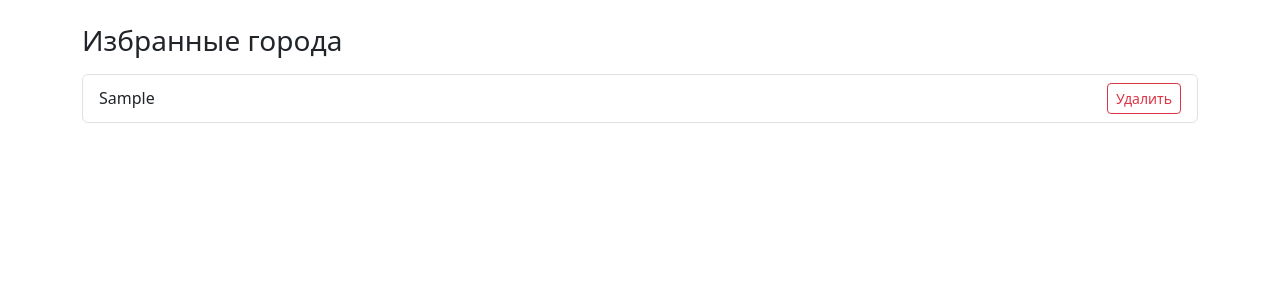
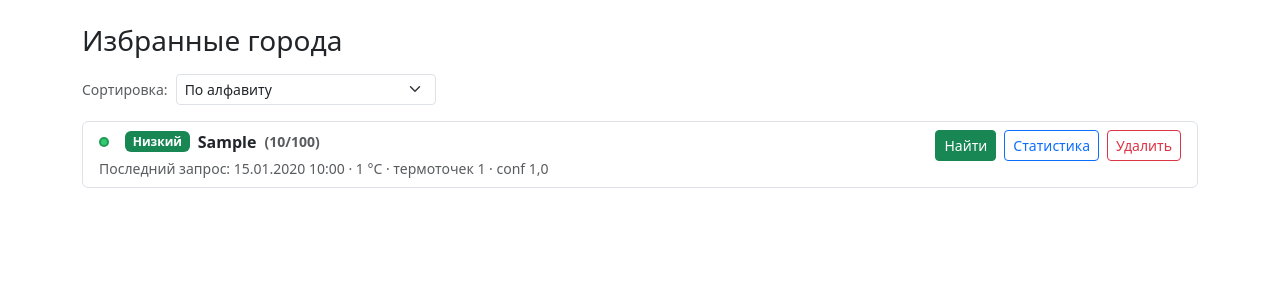
Before and after one commit to Babks/final-django-project, a Django app: page /favorites/ in a window 1280 px wide. Shown: the part 56-356 px from the top of the page. Run offline with Django 5.2, Linux system fonts and the light colour scheme; a user stored in the database is signed in; tables that the repository leaves empty hold one stand-in row (values such as "Sample post").

Commit message:
feat: adding a link to the statistics and weather search from the favorites

```diff
--- a/core/templates/core/favorites.html
+++ b/core/templates/core/favorites.html
@@ -4,11 +4,81 @@
 {% block content %}
 <h1 class="h3 mb-3">Избранные города</h1>
 
+<style>
+    .risk-dot {
+        width: 10px;
+        height: 10px;
+        border-radius: 50%;
+        display: inline-block;
+        margin-right: 8px;
+        border: 2px solid rgba(0,0,0,.25);
+        vertical-align: middle;
+    }
+</style>
+
 {% if favorites %}
+    <form method="get" class="d-flex flex-wrap gap-2 align-items-center mb-3">
+        <label class="text-muted small" for="sortSelect">Сортировка:</label>
+        <select id="sortSelect" class="form-select form-select-sm" name="sort" onchange="this.form.submit()" style="max-width:260px;">
+            <option value="alpha" {% if sort == "alpha" %}selected{% endif %}>По алфавиту</option>
+            <option value="risk" {% if sort == "risk" %}selected{% endif %}>По риску (сначала высокий)</option>
+            <option value="last" {% if sort == "last" %}selected{% endif %}>По последнему запросу</option>
+        </select>
+    </form>
+
     <div class="list-group">
         {% for item in favorites %}
-            <div class="list-group-item d-flex justify-content-between align-items-center">
-                <div>{{ item.city }}</div>
+            <div class="list-group-item">
+                <div class="d-flex justify-content-between align-items-start gap-3 flex-wrap">
+                    <div>
+                        <div class="fw-semibold d-flex align-items-center flex-wrap gap-2">
+                            {% if item.last_risk != None %}
+                                {% if item.last_risk < 25 %}
+                                    <span class="risk-dot" style="background:#2ecc71;"></span>
+                                    <span class="badge text-bg-success">Низкий</span>
+                                {% elif item.last_risk < 50 %}
+                                    <span class="risk-dot" style="background:#f1c40f;"></span>
+                                    <span class="badge text-bg-warning">Умеренный</span>
+                                {% elif item.last_risk < 75 %}
+                                    <span class="risk-dot" style="background:#e67e22;"></span>
+                                    <span class="badge text-bg-warning">Высокий</span>
+                                {% else %}
+                                    <span class="risk-dot" style="background:#e74c3c;"></span>
+                                    <span class="badge text-bg-danger">Критический</span>
+                                {% endif %}
+                            {% else %}
+                                <span class="risk-dot" style="background:#adb5bd;"></span>
+                                <span class="badge text-bg-secondary">Нет данных</span>
+                            {% endif %}
+
+                            <span>{{ item.city }}</span>
+
+                            {% if item.last_risk != None %}
+                                <span class="text-muted small">({{ item.last_risk }}/100)</span>
+                            {% endif %}
+                        </div>
+
+                        {% if item.last_time %}
+                            <div class="text-muted small mt-1">
+                                Последний запрос: {{ item.last_time|date:"d.m.Y H:i" }}
+                                {% if item.last_temp != None %} · {{ item.last_temp }} °C{% endif %}
+                                {% if item.last_firms_count != None %} · термоточек {{ item.last_firms_count }}{% endif %}
+                                {% if item.last_firms_conf != None %} · conf {{ item.last_firms_conf|floatformat:1 }}{% endif %}
+                            </div>
+                        {% else %}
+                            <div class="text-muted small mt-1">Нет успешных запросов по этому городу</div>
+                        {% endif %}
+                    </div>
+
+                    <div class="d-flex gap-2 flex-wrap">
+                        <form method="post" action="{% url 'weather_search' %}" class="m-0">
+                            {% csrf_token %}
+                            <input type="hidden" name="city" value="{{ item.city }}">
+                            <button class="btn btn-sm btn-success" type="submit">Найти</button>
+                        </form>
+
+                        <a class="btn btn-sm btn-outline-primary" href="{% url 'stats' %}?city={{ item.city|urlencode }}">Статистика</a>
+
                         <form method="post" action="{% url 'favorite_toggle' %}" class="m-0">
                             {% csrf_token %}
                             <input type="hidden" name="city" value="{{ item.city }}">
@@ -16,6 +86,8 @@
                             <button class="btn btn-sm btn-outline-danger" type="submit">Удалить</button>
                         </form>
                     </div>
+                </div>
+            </div>
         {% endfor %}
     </div>
 {% else %}
--- a/core/views.py
+++ b/core/views.py
@@ -1,6 +1,6 @@
 from django.contrib.auth import login
 from django.contrib.auth.decorators import login_required
-from django.db.models import Count, Avg, Max
+from django.db.models import Count, Avg, Max, OuterRef, Subquery, F
 from django.shortcuts import render, redirect, get_object_or_404
 from django.urls import reverse
 from django.utils import timezone
@@ -61,7 +61,8 @@ def _update_daily_report(user, weather_search_obj: WeatherSearch) -> None:
 
 
 def weather_search_view(request):
-    form = CitySearchForm(request.POST or None)
+    initial_city = (request.GET.get("city") or "").strip()
+    form = CitySearchForm(request.POST or None, initial={"city": initial_city} if initial_city else None)
 
     weather = None
     error_message = ""
@@ -138,8 +139,36 @@ def weather_search_view(request):
 
 @login_required
 def favorites_view(request):
-    favorites = FavoriteCity.objects.filter(user=request.user).order_by("city")
-    return render(request, "core/favorites.html", {"favorites": favorites})
+    sort = (request.GET.get("sort") or "alpha").strip().lower()
+
+    last_success = (
+        WeatherSearch.objects.filter(
+            user=request.user,
+            is_success=True,
+            city=OuterRef("city"),
+        )
+        .order_by("-created_at")
+    )
+
+    qs = (
+        FavoriteCity.objects.filter(user=request.user)
+        .annotate(
+            last_time=Subquery(last_success.values("created_at")[:1]),
+            last_temp=Subquery(last_success.values("temperature_c")[:1]),
+            last_risk=Subquery(last_success.values("risk_score")[:1]),
+            last_firms_count=Subquery(last_success.values("firms_count")[:1]),
+            last_firms_conf=Subquery(last_success.values("firms_avg_confidence")[:1]),
+        )
+    )
+
+    if sort == "risk":
+        qs = qs.order_by(F("last_risk").desc(nulls_last=True), "city")
+    elif sort == "last":
+        qs = qs.order_by(F("last_time").desc(nulls_last=True), "city")
+    else:
+        qs = qs.order_by("city")
+
+    return render(request, "core/favorites.html", {"favorites": qs, "sort": sort})
 
 
 @login_required
@@ -265,33 +294,18 @@ def stats_view(request):
     }
     return render(request, "core/stats.html", context)
 
+
 @login_required
 def reports_view(request):
-    reports = (
-        RiskReport.objects.filter(user=request.user)
-        .order_by("-day", "-created_at")[:60]
-    )
-
-    context = {
-        "reports": reports,
-    }
-    return render(request, "core/reports.html", context)
+    reports = RiskReport.objects.filter(user=request.user).order_by("-day", "-created_at")[:60]
+    return render(request, "core/reports.html", {"reports": reports})
 
 
 @login_required
 def report_detail_view(request, report_id: int):
     report = get_object_or_404(RiskReport, id=report_id, user=request.user)
-
-    searches = (
-        report.searches.all()
-        .order_by("-created_at")[:200]
-    )
-
-    context = {
-        "report": report,
-        "searches": searches,
-    }
-    return render(request, "core/report_detail.html", context)
+    searches = report.searches.all().order_by("-created_at")[:200]
+    return render(request, "core/report_detail.html", {"report": report, "searches": searches})
 
 
 @login_required
```
Lines whose indentation alone changed are shown as unchanged.
